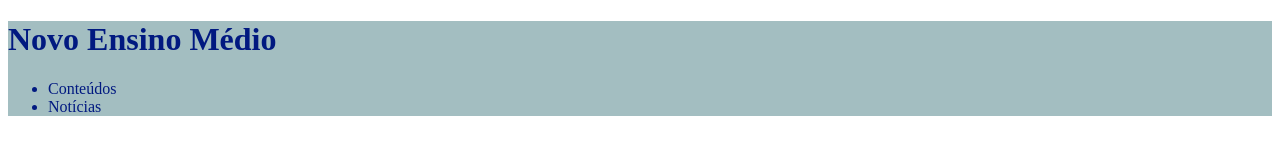
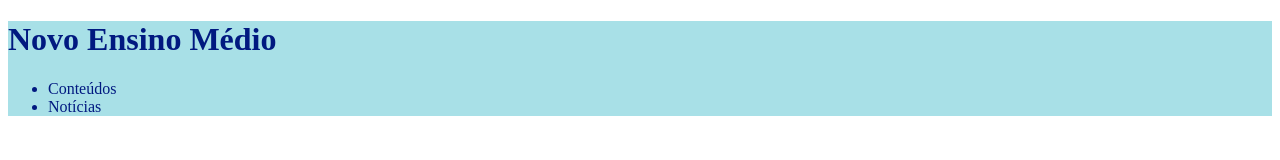
Before and after one commit to LaryssaNovaki/NEM-2B-1-tri, a plain HTML site: page index.html in a window 1280 px wide. Drawn offline with Linux system fonts and the light colour scheme.

Commit message:
lç 5esd8ty7

```diff
--- a/style.css
+++ b/style.css
@@ -1,4 +1,4 @@
 header {
-    background-color: #064f585e;
+    background-color: #14abbe5e;
     color: rgb(1, 25, 128);
 }
```
